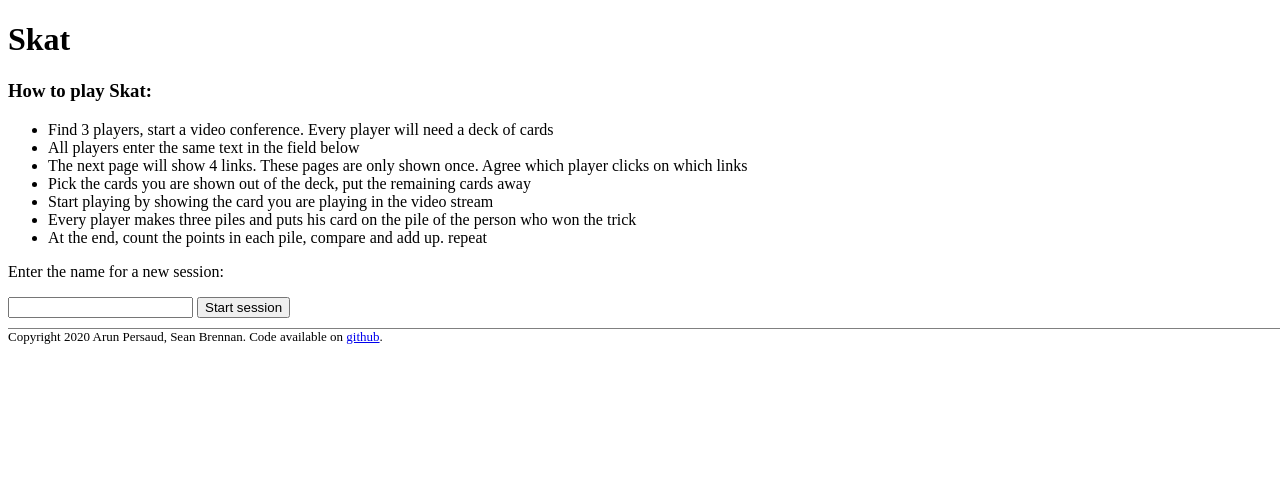
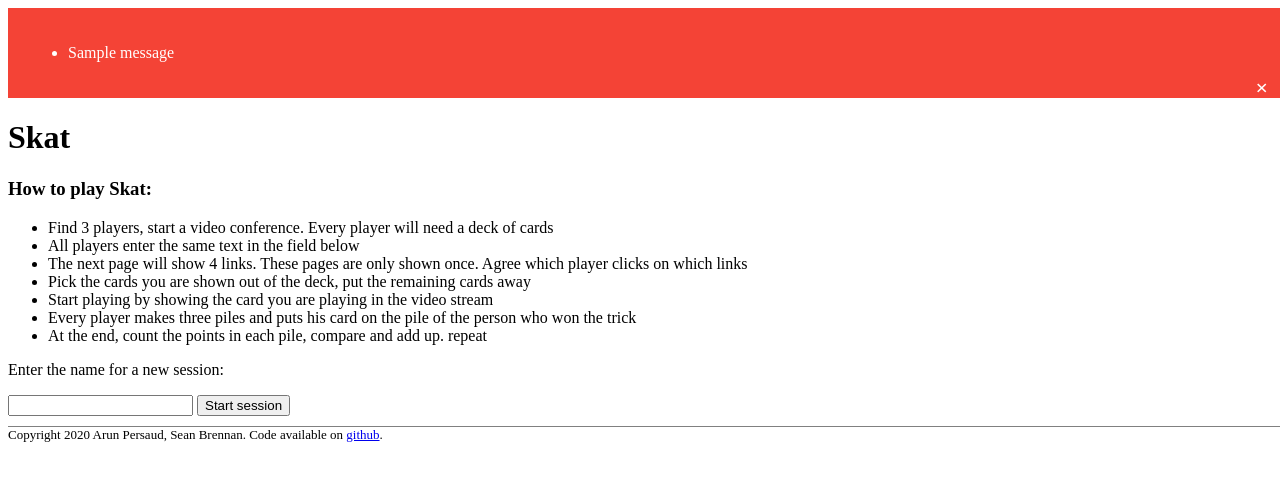
Before and after one commit to arunpersaud/webgames, a Flask app: page /1 in a window 1280 px wide. Shown: the top 481 px of the page. Run offline with Flask 2, Linux system fonts and the light colour scheme; one stand-in notice (Sample message) is shown; parts of the project's set-up code (start-up, migrations or seed data) failed here and were passed over.

Commit message:
enable flash messages

```diff
--- a/games/__init__.py
+++ b/games/__init__.py
@@ -1,3 +1,5 @@
+import os
+
 from flask import Flask, render_template
 
 from .boggle.views import boggle
@@ -5,6 +7,7 @@ from .doko_skat.views import doko_skat
 
 
 app = Flask(__name__)
+app.secret_key = os.urandom(12).hex()
 app.register_blueprint(boggle)
 app.register_blueprint(doko_skat)
 
--- a/games/static/style.css
+++ b/games/static/style.css
@@ -1,6 +1,31 @@
 html, body {
     width: 100%;
 }
+
+.flashes {
+  padding: 20px;
+  background-color: #f44336; /* Red */
+  color: white;
+  margin-bottom: 15px;
+}
+
+/* The close button */
+.closebtn {
+  margin-left: 15px;
+  color: white;
+  font-weight: bold;
+  float: right;
+  font-size: 22px;
+  line-height: 20px;
+  cursor: pointer;
+  transition: 0.3s;
+}
+
+/* When moving the mouse over the close button */
+.closebtn:hover {
+  color: black;
+}
+
 
 footer {
    font-size: small;
--- a/games/templates/base.html
+++ b/games/templates/base.html
@@ -13,6 +13,19 @@
 </head>
 
 <body>
+  {% with messages = get_flashed_messages() %}
+  {% if messages %}
+     <div class="flashes">
+      <ul>
+      {% for message in messages %}
+        <li>{{ message }}</li>
+      {% endfor %}
+      </ul>
+      <span class="closebtn" onclick="this.parentElement.style.display='none';">&times;</span>
+      </div>
+    {% endif %}
+  {% endwith %}
+
   {% block content %}
   <h1> List of Games for pure videoconferences </h1>
   <ul>
```
